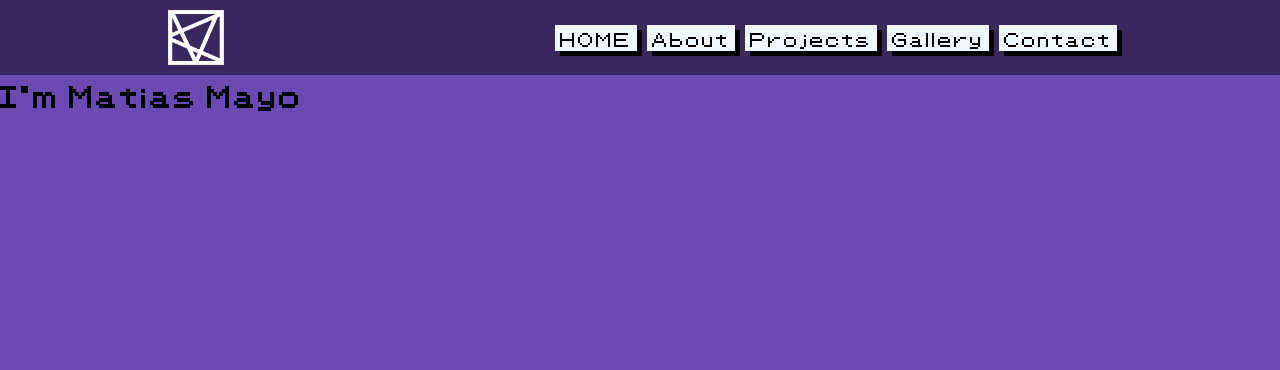
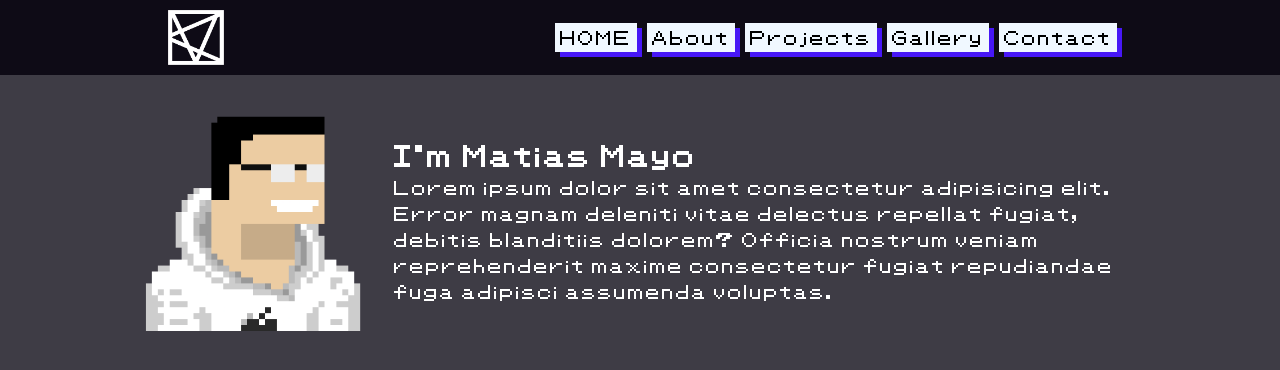
Before and after one commit to mayomatias/portfolio, a plain HTML site: page index.html in a window 1280 px wide. Drawn offline with Linux system fonts and the light colour scheme.

Commit message:
change colors

```diff
--- a/css/style.css
+++ b/css/style.css
@@ -11,13 +11,14 @@
 
 /*#region HEADER NAVBAR*/
 body{
-    background-color: #6c4ab4;
+    background-color: #3e3c45;
+    color: #fff;
 }
 
 header{
     height: 10vw;
     max-height: 75px;
-    background-color: #39275f;
+    background-color: #0E0B16;
 }
 
 nav{
@@ -39,18 +40,18 @@ nav ul {
 }
 
 .nav-item{
-    padding: 0 5px;
+    padding: 0px 5px 3px;
     height: fit-content;
     width: fit-content;
     margin: 0 5px;
     font-size: 1em;
     background-color: aliceblue;
-    box-shadow: 5px 5px  black;
+    box-shadow: 5px 5px  #4717F6;
 }
 
 .nav-item:hover{
     color: #fff;
-    background-color: #5f3927;
+    background-color: #4717F6;
     box-shadow: 5px 5px  #fff;
 }
 .nav-item:hover a{
@@ -62,3 +63,20 @@ a{
     text-decoration: none;
 }
 /*#endregion HEADER NAVBAR*/
+
+#personal-description{
+    display: flex;
+    flex-wrap: wrap;
+    align-items: center;
+    width: 100%;
+    justify-content: center;
+}
+#personal-description div {
+    min-width: 582px;
+    width: 60%;
+    margin-top: 30px;
+    padding: 0px 10px;
+}
+#personal-description img {
+    width: 20%;
+}
--- a/index.html
+++ b/index.html
@@ -21,8 +21,12 @@
         </nav>
     </header>
     <main>
-        <section>
-            <h1>I'm Matias Mayo</h1>
+        <section id="personal-description">
+            <img src="./assets/image/8bitme.png" alt="">
+            <div>
+                <h1>I'm Matias Mayo</h1>
+                <p>Lorem ipsum dolor sit amet consectetur adipisicing elit. Error magnam deleniti vitae delectus repellat fugiat, debitis blanditiis dolorem? Officia nostrum veniam reprehenderit maxime consectetur fugiat repudiandae fuga adipisci assumenda voluptas.</p>
+            </div>
         </section>
     </main>
     <footer>
```
Also changed, not shown: assets/image/8bitme.png (added), assets/image/8bitmeLeft.png (added), assets/image/8bitpix.png (added).
